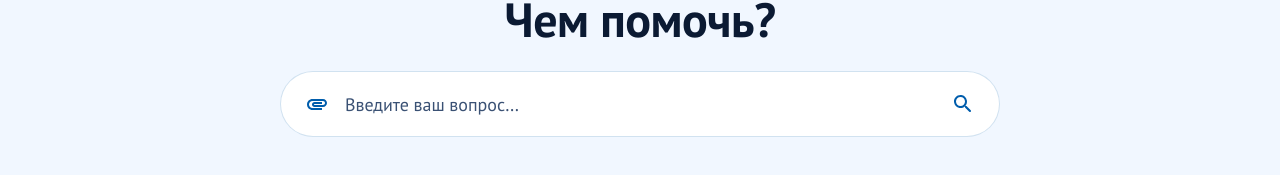
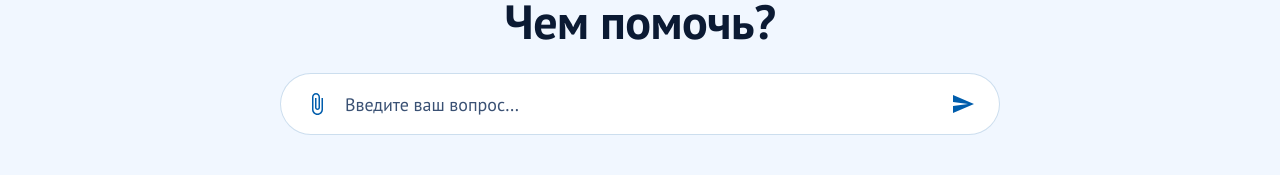
Before and after one commit to alexonderia/web_chatAI, a React (Vite) app: page / in a window 1280 px wide. Shown: the part 373-548 px from the top of the page. Built offline with nearby package versions, Linux system fonts and the light colour scheme; a web font is replaced by a local one.

Commit message:
cleared ChatInput and dark theme

```diff
--- a/src/features/chat/components/AdvancedSettingsPopover.tsx
+++ b/src/features/chat/components/AdvancedSettingsPopover.tsx
@@ -108,7 +108,6 @@ export function AdvancedSettingsPopover({
                   border: (theme) =>
                     `1px solid ${alpha(theme.palette.primary.main, 0.3)}`,
                   fontSize: 14,
-                  backgroundColor: 'white',
                   color: 'text.primary',
                 }}
               />
--- a/src/features/chat/components/ChatInput.tsx
+++ b/src/features/chat/components/ChatInput.tsx
@@ -2,40 +2,39 @@ import Paper from '@mui/material/Paper';
 import IconButton from '@mui/material/IconButton';
 import InputBase from '@mui/material/InputBase';
 import Stack from '@mui/material/Stack';
-import AttachmentIcon from '@mui/icons-material/Attachment';
-import SearchRoundedIcon from '@mui/icons-material/SearchRounded';
-import { alpha } from '@mui/material/styles';
+import AttachFileIcon from '@mui/icons-material/AttachFile';
+import SendIcon from '@mui/icons-material/Send';
+import { alpha  } from '@mui/material/styles';
 
 interface ChatInputProps {
   onSend?: () => void;
+  maxWidth?: number;
 }
-
-export function ChatInput({ onSend }: ChatInputProps) {
+export function ChatInput({ onSend, maxWidth = 880}: ChatInputProps) {
   return (
     <Paper
       elevation={0}
       sx={(theme) => ({
         width: '100%',
-        maxWidth: 880,
+        maxWidth,
         px: { xs: 1.5, sm: 2 },
         py: 1.25,
         display: 'flex',
         alignItems: 'center',
         gap: 1,
+
         backgroundColor:
             theme.palette.mode === 'light'
             ? alpha(theme.palette.background.paper, 0.96)
             : alpha('#ffffff', 0.08),
+
         borderRadius: 999,
         border: `1px solid ${
             theme.palette.mode === 'light'
             ? alpha(theme.palette.primary.main, 0.2)
             : 'rgba(255, 255, 255, 0.28)'
         }`,
-        boxShadow:
-            theme.palette.mode === 'light'
-            ? '0 16px 50px rgba(0, 46, 106, 0.08)'
-            : '0 16px 40px rgba(0, 0, 0, 0.7)',
+
         '&:has(input:focus)': {
             borderColor:
             theme.palette.mode === 'light'
@@ -45,8 +44,8 @@ export function ChatInput({ onSend }: ChatInputProps) {
       })}
     >
       <Stack direction="row" alignItems="center" spacing={1} flex={1}>
-        <IconButton aria-label="attachment" color="primary">
-          <AttachmentIcon />
+        <IconButton aria-label="attach-file" color="primary">
+          <AttachFileIcon />
         </IconButton>
         <InputBase
           placeholder="Введите ваш вопрос..."
@@ -65,8 +64,8 @@ export function ChatInput({ onSend }: ChatInputProps) {
             })}
         />
       </Stack>
-      <IconButton aria-label="search" color="primary" onClick={onSend}>
-        <SearchRoundedIcon />
+      <IconButton aria-label="send" color="primary" onClick={onSend}>
+        <SendIcon />
       </IconButton>
     </Paper>
   );
--- a/src/features/chat/components/ChatSidebar.tsx
+++ b/src/features/chat/components/ChatSidebar.tsx
@@ -139,7 +139,19 @@ export function ChatSidebar({
             <Typography variant="subtitle1" fontWeight={700} color="text.primary" sx={{ px: 1.2 }}>
               Ваши чаты
             </Typography>
-            <Button color="secondary" size="small" sx={{ fontWeight: 700, minWidth: 'auto' }}>
+            <Button
+              size="small"
+              variant="text"
+              sx={(theme) => ({
+                minWidth: 'auto',
+                fontWeight: 600,
+                textTransform: 'none',
+                color: theme.palette.text.primary,
+                '&:hover': {
+                  backgroundColor: 'transparent',
+                },
+              })}
+            >
               Очистить всё
             </Button>
           </Stack>
--- a/src/features/chat/components/ChatTopBar.tsx
+++ b/src/features/chat/components/ChatTopBar.tsx
@@ -56,7 +56,7 @@ export function ChatTopBar({
                     <Button
                         variant="text"
                         color="primary"
-                        sx={{ textTransform: 'none', fontWeight: 700 }}
+                        sx={(theme) => ({ textTransform: 'none', fontWeight: 600, color: theme.palette.text.primary })}
                         onClick={onClearChat}
                     >
                         Очистить чат
--- a/src/features/chat/components/Header.tsx
+++ b/src/features/chat/components/Header.tsx
@@ -30,10 +30,7 @@ function Header({ onLogin, onRegister }: HeaderProps) {
           px: { xs: 2, md: 4 },
           py: 2,
           justifyContent: 'space-between',
-          backgroundColor:
-            theme.palette.mode === 'light'
-              ? alpha(theme.palette.background.paper, 0.9)
-              : alpha(theme.palette.background.paper, 0.85),
+          backgroundColor: theme.palette.background.paper,
           backdropFilter: 'blur(10px)',
           borderBottom: `1px solid ${theme.palette.mode === 'light'
               ? alpha(theme.palette.common.black, 0.06)
--- a/src/features/chat/components/HeroSection.tsx
+++ b/src/features/chat/components/HeroSection.tsx
@@ -1,38 +1,6 @@
-import { alpha, styled } from '@mui/material/styles';
-import Paper from '@mui/material/Paper';
 import Typography from '@mui/material/Typography';
-import InputBase from '@mui/material/InputBase';
-import IconButton from '@mui/material/IconButton';
 import Stack from '@mui/material/Stack';
-import SearchRoundedIcon from '@mui/icons-material/SearchRounded';
-import AttachmentIcon from '@mui/icons-material/Attachment';
-
-const PromptBar = styled(Paper)(({ theme }) => ({
-  maxWidth: 720,
-  width: '100%',
-  padding: theme.spacing(1.5, 2),
-  display: 'flex',
-  alignItems: 'center',
-  gap: theme.spacing(1),
-  // такой же тёмный бар, как в чате
-  backgroundColor:
-    theme.palette.mode === 'light'
-      ? alpha(theme.palette.background.paper, 0.96)
-      : alpha(theme.palette.background.paper, 0.98),
-  borderRadius: 999, // полностью «пилюля»
-  border: `1px solid ${
-    theme.palette.mode === 'light'
-      ? alpha(theme.palette.primary.main, 0.18)
-      : 'rgba(255, 255, 255, 0.18)'
-  }`,
-  boxShadow: 'none', // убираем тень
-  '&:has(input:focus)': {
-    borderColor:
-      theme.palette.mode === 'light'
-        ? theme.palette.primary.main
-        : '#ffffff',
-  },
-}));
+import { ChatInput } from './ChatInput';
 
 function HeroSection() {
   return (
@@ -50,30 +18,8 @@ function HeroSection() {
       <Typography variant="h3" component="h1" color="text.primary">
         Чем помочь?
       </Typography>
-      <PromptBar elevation={0}>
-        <IconButton aria-label="attachment" color="primary">
-          <AttachmentIcon />
-        </IconButton>
-        <InputBase
-          placeholder="Введите ваш вопрос..."
-          fullWidth
-          inputProps={{ 'aria-label': 'Введите ваш вопрос' }}
-          sx={(theme) => ({
-            fontSize: 18,
-            color: theme.palette.text.primary,
-            '& .MuiInputBase-input::placeholder': {
-              color:
-                theme.palette.mode === 'dark'
-                  ? 'rgba(255, 255, 255, 0.9)' // как на первом скрине
-                  : theme.palette.text.secondary,
-              opacity: 1,
-            },
-          })}
-        />
-        <IconButton aria-label="search" color="primary">
-          <SearchRoundedIcon />
-        </IconButton>
-      </PromptBar>
+
+      <ChatInput maxWidth={720} />
     </Stack>
   );
 }
--- a/src/features/chat/components/ModelSettingsPopover.tsx
+++ b/src/features/chat/components/ModelSettingsPopover.tsx
@@ -44,6 +44,7 @@ export function ModelSettingsPopover({
       anchorOrigin={{ vertical: 'bottom', horizontal: 'left' }}
       transformOrigin={{ vertical: 'top', horizontal: 'left' }}
       PaperProps={{
+        elevation: 0,
         sx: {
           p: 0,
           boxShadow: 'none',
--- a/src/features/chat/pages/NewChatPage.tsx
+++ b/src/features/chat/pages/NewChatPage.tsx
@@ -29,7 +29,7 @@ const initialMessages: ChatMessage[] = [
     role: 'assistant',
     author: 'ИИ ассистент',
     content:
-      'Текст ответа ответа Текст ответа\nТекст ответа ответа Текст ответа\nТекст ответа ответа Текст ответа ответа Текст ответа ответа',
+      'Текст ответа ответа Текст ответа Текст ответа ответа Текст ответа Текст ответа Текст ответа ответа Текст ответа ответа',
   },
 ];
 
@@ -103,7 +103,7 @@ function NewChatPage() {
           p: { xs: 3, md: 6 },
           mt: 10,
           ml: { xs: 0, sm: `${sidebarWidth}px` },
-          minHeight: `calc(100vh - ${theme.spacing(10)})`, // 100vh - высота AppBar (mt:10)
+          minHeight: `calc(100vh - ${theme.spacing(10)})`,
           boxSizing: 'border-box',
           transition: theme.transitions.create('margin-left', {
             easing: theme.transitions.easing.sharp,
--- a/src/theme/theme.ts
+++ b/src/theme/theme.ts
@@ -152,6 +152,9 @@ export function createAppTheme(options: AppThemeOptions): Theme {
         styleOverrides: {
           root: {
             borderRadius: 2,
+            ...( !isLight && {
+              backgroundImage: 'none',
+            }),
           },
         },
       },
@@ -185,10 +188,19 @@ export function createAppTheme(options: AppThemeOptions): Theme {
               ? 'rgba(15, 23, 42, 0.6)'
               : 'rgba(226, 232, 240, 0.8)',
             '&.Mui-focused': {
-              color: isLight ? '#005dac' : '#6acff6',
+              color: isLight ? '#005dac' : '#ffffffff',
+            },
+            '&.MuiInputLabel-outlined': {
+              top: '50%',
+              transform: 'translate(14px, -50%) scale(1)',
+              '&.MuiInputLabel-shrink': {
+                top: 0,
+                transform: 'translate(14px, -9px) scale(0.75)',
+              },
             },
           },
         },
+
       },
     },
   });
```
Also changed, not shown: src/features/chat/components/ChatMessageCard.tsx (+6 -2 lines), src/features/settings/UserSettingsDialog.tsx (+13 -2 lines).
